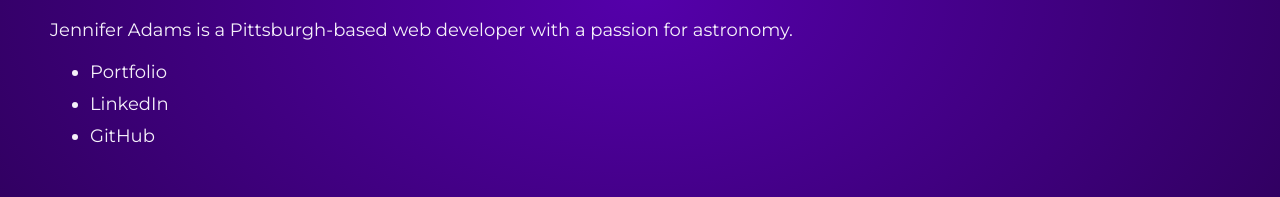
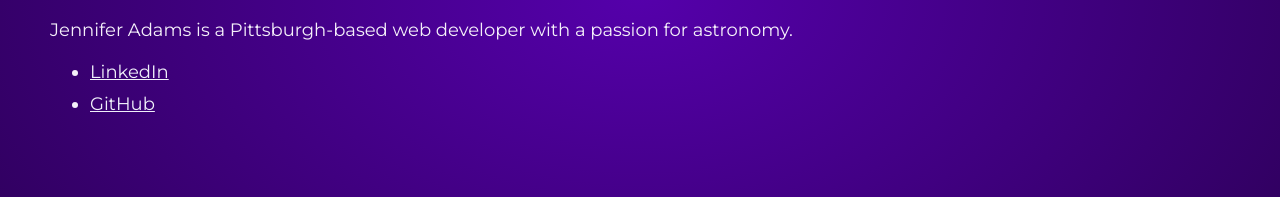
Before and after one commit to jennifercadams/Random-Astronomy-Photo, a React (Create React App) app: page /Random-Astronomy-Photo/about in a window 1280 px wide. Shown: the part 406-603 px from the top of the page. Built offline with nearby package versions, Linux system fonts and the light colour scheme.

Commit message:
added linkedin and github links to aboutpage

```diff
--- a/src/Pages/AboutPage/AboutPage.js
+++ b/src/Pages/AboutPage/AboutPage.js
@@ -14,9 +14,9 @@
         <h2>About the Developer</h2>
         <p>Jennifer Adams is a Pittsburgh-based web developer with a passion for astronomy.</p>
         <ul>
-          <li>Portfolio</li>
-          <li>LinkedIn</li>
-          <li>GitHub</li>
+          {/*<li>Portfolio</li>*/}
+          <li><a href="https://www.linkedin.com/in/jenn-adams-a91a49196/" target="_blank">LinkedIn</a></li>
+          <li><a href="https://github.com/jennifercadams" target="_blank">GitHub</a></li>
         </ul>
       </main>
     )
```
